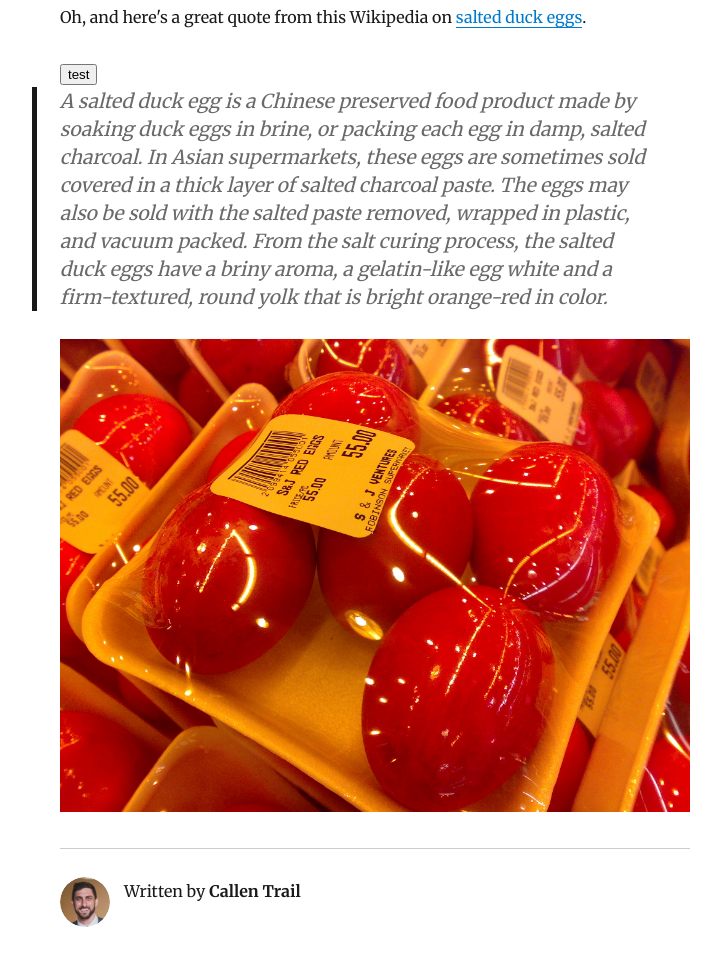
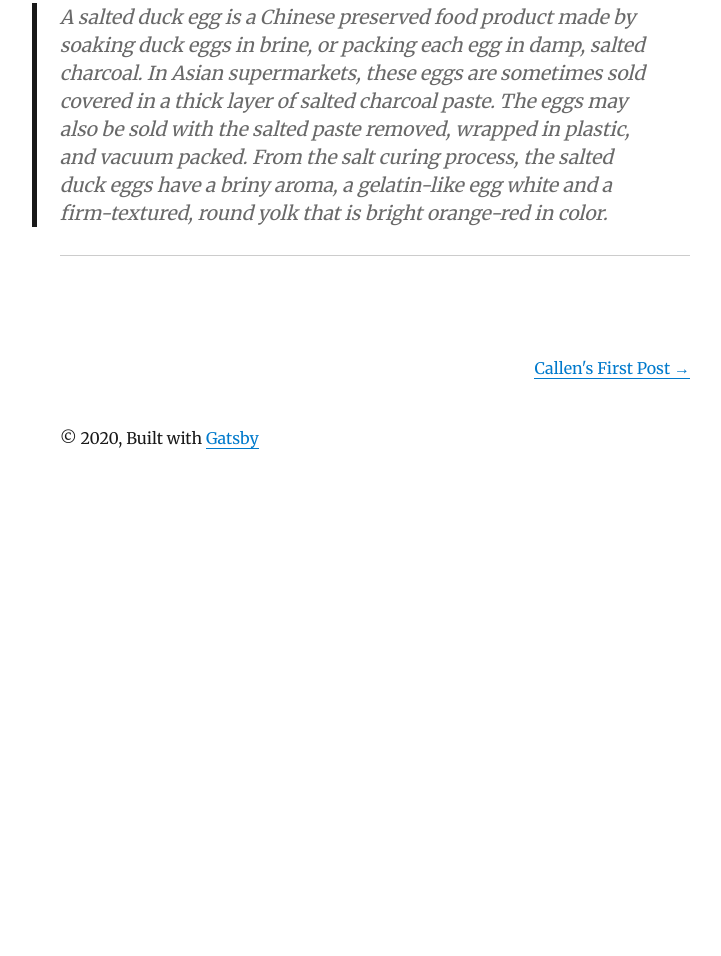
Before and after one commit to callentrail/callen-xyz, a Gatsby site in the folder callen-xyz/: page /hello-world/ in a window 1280 px wide. Shown: the part 304-1260 px from the top of the page, without its empty margins (265-986 px from the left). After the commit the page ends 800 px from the top, so only its background shows below. Built offline with nearby package versions, Linux system fonts and the light colour scheme; Gatsby itself is replaced by a stand-in of ours; some packages are replaced by stand-ins of ours.

Commit message:
updating basic page layouts

```diff
--- a/callen-xyz/content/blog/hello-world/index.md
+++ b/callen-xyz/content/blog/hello-world/index.md
@@ -8,11 +8,6 @@ This is my first post on my new fake blog! How exciting!
 
 I'm sure I'll write a lot more interesting things in the future.
 
-Oh, and here's a great quote from this Wikipedia on
-[salted duck eggs](https://en.wikipedia.org/wiki/Salted_duck_egg).
-
-<button>test</button>
-
 > A salted duck egg is a Chinese preserved food product made by soaking duck
 > eggs in brine, or packing each egg in damp, salted charcoal. In Asian
 > supermarkets, these eggs are sometimes sold covered in a thick layer of salted
@@ -20,5 +15,3 @@ Oh, and here's a great quote from this Wikipedia on
 > wrapped in plastic, and vacuum packed. From the salt curing process, the
 > salted duck eggs have a briny aroma, a gelatin-like egg white and a
 > firm-textured, round yolk that is bright orange-red in color.
-
-![Chinese Salty Egg](./salty_egg.jpg)
--- a/callen-xyz/gatsby-config.js
+++ b/callen-xyz/gatsby-config.js
@@ -5,8 +5,8 @@ module.exports = {
       name: `Callen Trail`,
       summary: ``,
     },
-    description: `A starter blog demonstrating what Gatsby can do.`,
-    siteUrl: `https://gatsby-starter-blog-demo.netlify.com/`,
+    description: `Personal blog site of Callen Trail`,
+    siteUrl: `https://callen.xyz/`,
     social: {
       github: `callentrail`,
     },
@@ -61,8 +61,8 @@ module.exports = {
     {
       resolve: `gatsby-plugin-manifest`,
       options: {
-        name: `Gatsby Starter Blog`,
-        short_name: `GatsbyJS`,
+        name: `Callen Trail's Blog`,
+        short_name: `Callen`,
         start_url: `/`,
         background_color: `#ffffff`,
         theme_color: `#663399`,
--- a/callen-xyz/src/components/bio.js
+++ b/callen-xyz/src/components/bio.js
@@ -43,22 +43,8 @@ const Bio = () => {
         marginBottom: rhythm(2.5),
       }}
     >
-      <Image
-        fixed={data.avatar.childImageSharp.fixed}
-        alt={author.name}
-        style={{
-          marginRight: rhythm(1 / 2),
-          marginBottom: 0,
-          minWidth: 50,
-          borderRadius: `100%`,
-        }}
-        imgStyle={{
-          borderRadius: `50%`,
-        }}
-      />
-      <p>
-        Written by <strong>{author.name}</strong> {author.summary}
-      </p>
+
+
     </div>
   )
 }
```
Also changed, not shown: callen-xyz/content/blog/hello-world/salty_egg.jpg (deleted).
